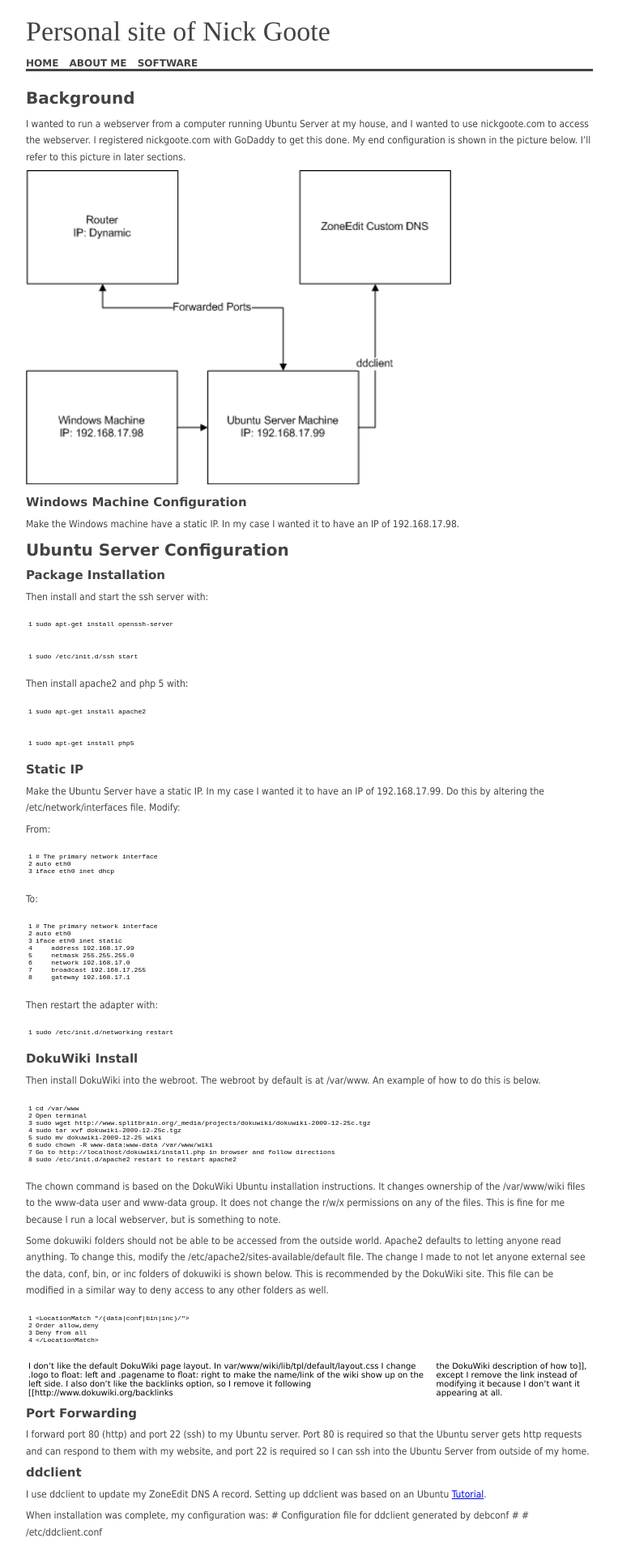
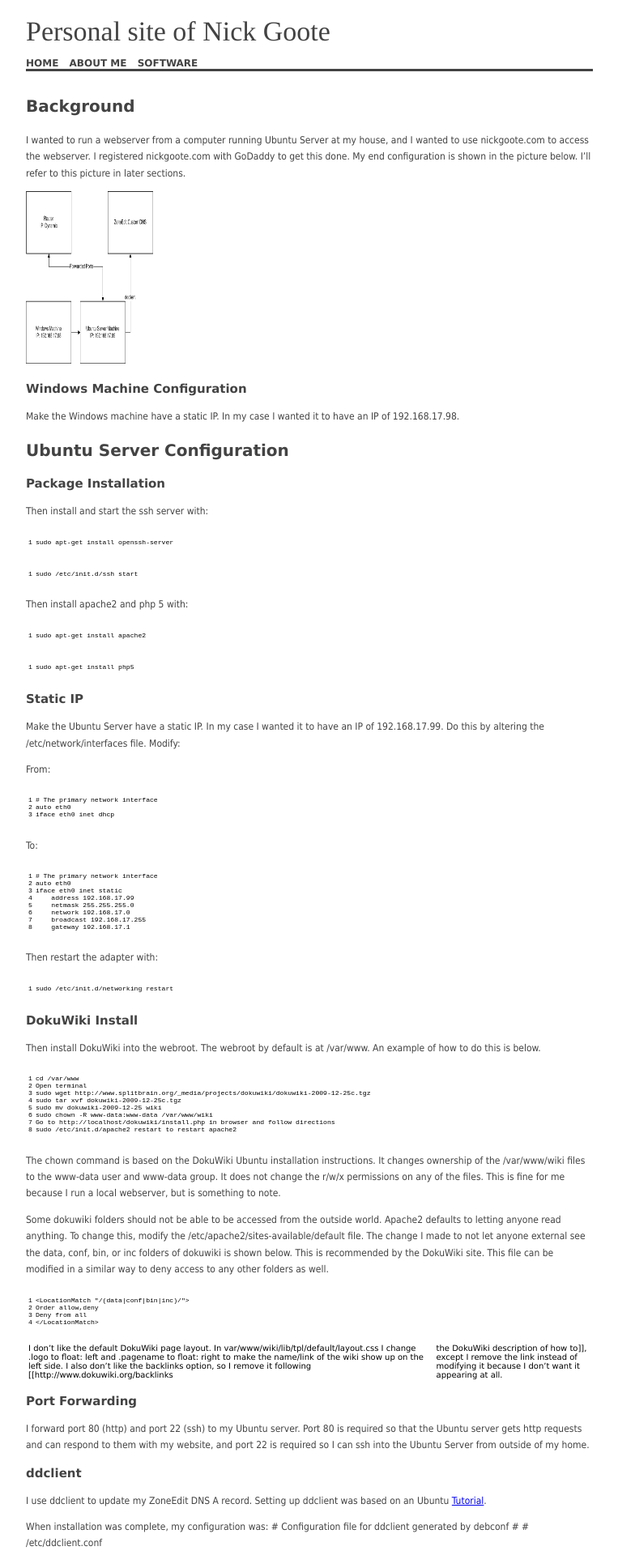
Before and after one commit to SaintNicholas/saintnicholas.github.com, a Jekyll site: the page built from about/old_server_setup/index.markdown, in a window 1280 px wide. Shown: the top 1920 px of the page at 81% size, without its empty margins (258-1021 px from the left). Built offline with Jekyll 4.4.1, drawn with Linux system fonts in a browser that asks for light colours.

Commit message:
Changing layouts.

```diff
--- a/about/old_server_setup/index.markdown
+++ b/about/old_server_setup/index.markdown
@@ -7,7 +7,7 @@ title: About Me
 
 I wanted to run a webserver from a computer running Ubuntu Server at my house, and I wanted to use nickgoote.com to access the webserver.  I registered nickgoote.com with GoDaddy to get this done.  My end configuration is shown in the picture below.  I'll refer to this picture in later sections.
 
-![Old Server Setup](serversetup.png){:width="75%" height="75%"}
+![Old Server Setup](serversetup.png){:height="213" width="157"}
 
 ## Windows Machine Configuration ##
 
@@ -123,7 +123,7 @@ The Ubuntu Server CrashPlan is considered a headless installation, and must be c
 
 I used www.ZoneEdit.com for my DNS configuration.  It's free, and is has worked really well so far.  My DNS configuration is shown below.
 
-![Server DNS](serverdns.png){:width="50%" height="50%"}
+![Server DNS](serverdns.png){:height="454" width="416"}
 
 The A record points my domain, nickgoote.com, to my current IP address, 68.40.8.204.  This is my Comcast given dynamic IP address, which needs to be updated occasionally.  To update it, I used ddclient from the Ubuntu Server, which I'll discuss later.
 
--- a/css/css.css
+++ b/css/css.css
@@ -72,7 +72,7 @@ body
     font-family:     Tahoma;
     font-size:       1.2em;
     line-height:     170%;
-    margin:          0.5em 0;
+    margin:          1.0em 0;
 }
 
 h1
@@ -80,7 +80,7 @@ h1
 	margin:          0;
 	font-weight:     bold;
 	color:           #434343;
-    margin:          0.5em 0;
+    margin:          1.0em 0;
 }
 
 h2
@@ -88,7 +88,7 @@ h2
     margin:          0;
     font-weight:     bold;
     color:           #434343;
-    margin:          0.5em 0;
+    margin:          1.0em 0;
 }
 
 #footer
```
